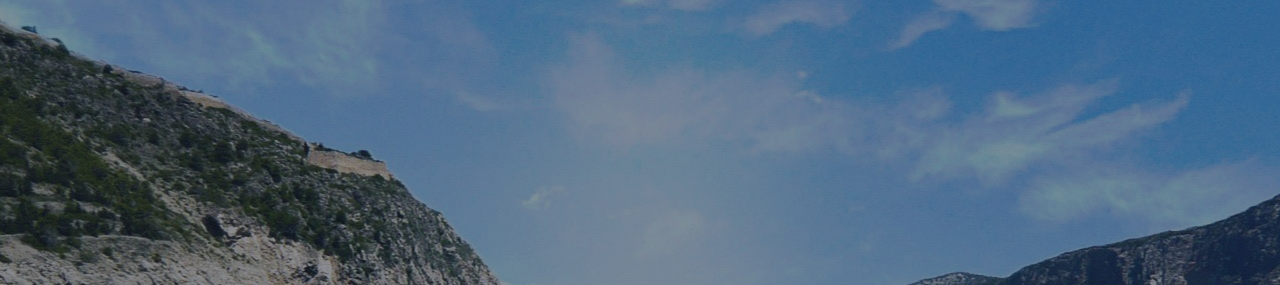
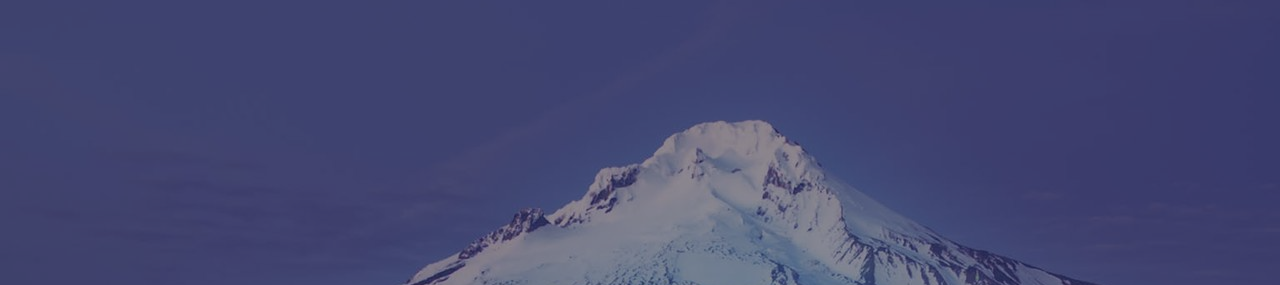
Before and after one commit to TwoDoggo/Frontpage, a plain HTML site: page index.html in a window 1280 px wide. Shown: the top 285 px of the page. Drawn offline with nearby package versions, Linux system fonts and the light colour scheme.

Commit message:
Update styles.css

```diff
--- a/assets/styles.css
+++ b/assets/styles.css
@@ -11,7 +11,7 @@ body {
   display: table;
   font-family: 'Poiret One', Arial, Helvetica, sans-serif;
   background-attachment: fixed;
-  background: url(background.jpg);
+  background: url(BackgroundImage2.jpg);
   background-color: #424242;
   background-position: center center;
   background-repeat: no-repeat;
```
